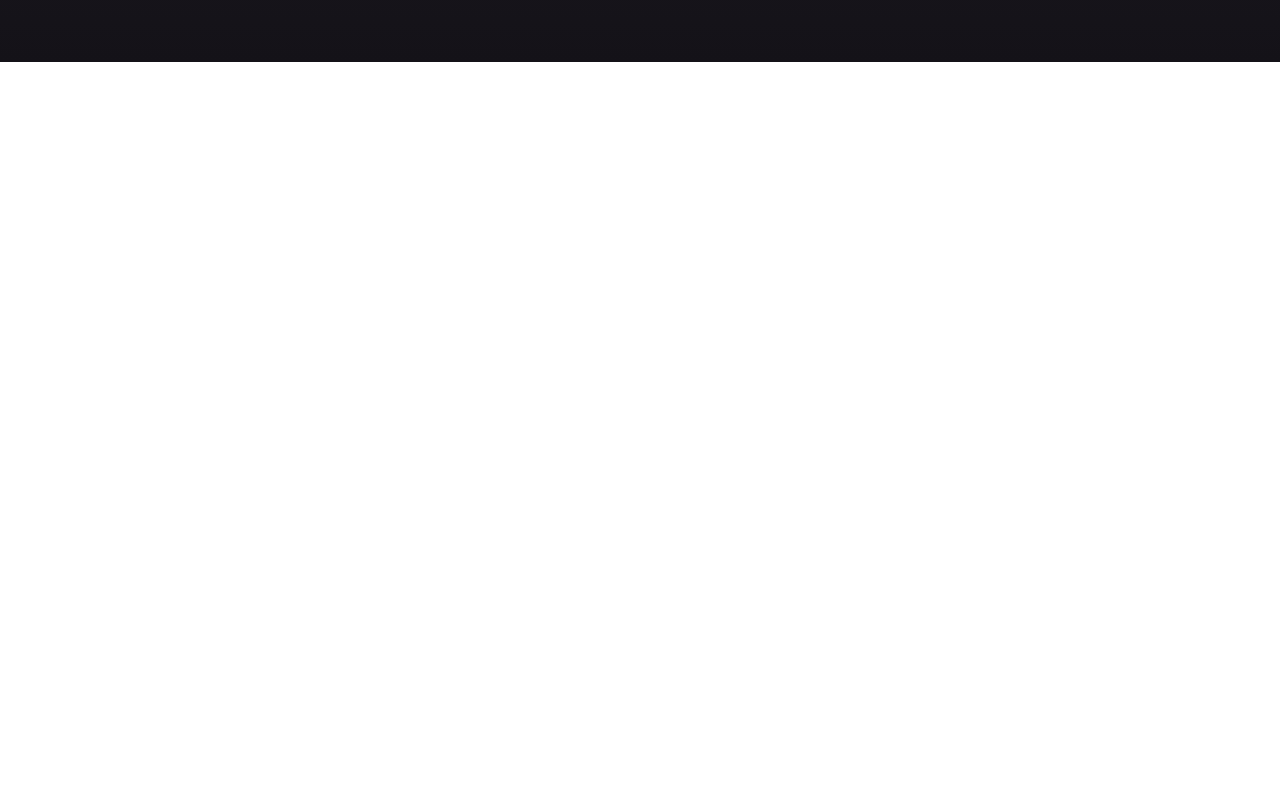
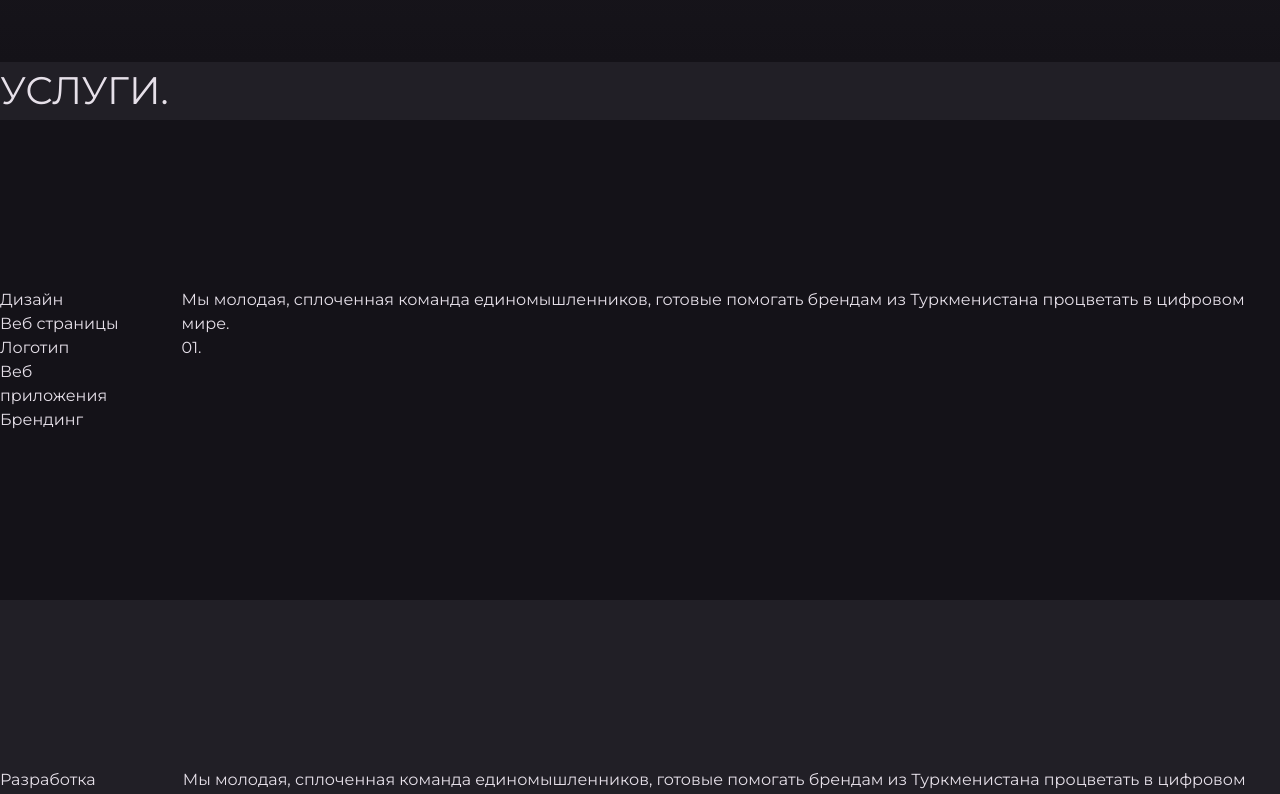
Before and after one commit to juaquinmorales2/vos, a Next.js app: page / in a window 1280 px wide. Shown: the part 1266-2060 px from the top of the page. Before the commit the page ends 1328 px from the top, so only its background shows below. Built offline with nearby package versions, Linux system fonts and the light colour scheme.

Commit message:
add cards

```diff
--- a/src/app/page.tsx
+++ b/src/app/page.tsx
@@ -5,6 +5,7 @@ import Hero from "@/widgets/Hero";
 import Navigation from "@/widgets/Navigation";
 import About from "@/components/About";
 import ParallaxCard from "@/components/shared/ParallaxCard";
+import { CARDS } from "@/data/cards";
 
 export default function Home() {
   const container = useRef(null);
@@ -13,14 +14,37 @@ export default function Home() {
     <main>
       <Navigation />
       <div className="relative">
-        <div ref={container} className="z bg-text-1">
+        <div ref={container} className=" bg-text-1">
           <ParallaxCard className="min-h-screen bg-gradient-to-b from-bg-1 to-bg-2">
             <Hero />
           </ParallaxCard>
-          <ParallaxCard className="bg-gradient-to-b from-bg-2 to-bg-1 ">
+          {/* <ParallaxCard className="bg-gradient-to-b from-bg-2 to-bg-1"> */}
             <About />
-          </ParallaxCard>
+          {/* </ParallaxCard> */}
+
+          <div className="relative">
+            <h3 className=" text-[3vw] text-text-1 bg-bg-2 sticky top-0 z-[500]">УСЛУГИ.</h3>
+            {CARDS.map(({ title, services, description, number, classes }, i) => (
+              <ParallaxCard key={number} className={`h-[60vh] ${classes}`} i={i}>
+                <div className="flex space-x-10 ">
+                  <div >
+                    <h4>{title}</h4>
+                    <ul>
+                      {services.map(service => (
+                        <li key={service}>{service}</li>
+                      ))}
+                    </ul>
+                  </div>
+                  <div>
+                    <p>{description}</p>
+                    <span>{number}</span>
+                  </div>
+                </div>
+              </ParallaxCard>
+            ))}
+          </div>
         </div>
+        <div className="h-[200vh] bg-bg-1 w-full z-[2000]">Lorem ipsum dolor sit amet consectetur, adipisicing elit. Similique, mollitia totam perferendis assumenda minus omnis suscipit repudiandae aliquam quidem asperiores.</div>
       </div>
     </main>
   );
--- a/src/components/About/index.tsx
+++ b/src/components/About/index.tsx
@@ -5,7 +5,7 @@ interface Props {}
 
 const Index: FC<Props> = () => {
   return (
-    <div className="relative self-start px-20 py-16 ">
+    <div className="relative self-start px-20 py-16 bg-gradient-to-b from-bg-2 to-bg-1">
       <h3 className="text-[7.5vw] font-extrabold">О НАС.</h3>
 
       <div className="flex space-x-16">
--- a/src/components/shared/ParallaxCard/index.tsx
+++ b/src/components/shared/ParallaxCard/index.tsx
@@ -4,14 +4,15 @@ import { motion } from "framer-motion";
 
 interface Props {
   children: ReactNode;
+  i?: number
   className?: string;
 }
 
-const Index: FC<Props> = ({ className, children }) => {
+const Index: FC<Props> = ({ className, i, children }) => {
   return (
-    <div className={`sticky top-0 flex items-center justify-center ${className}`}>
+    <div className={`sticky top-0 flex items-center justify-center ${className}`} style={{ top: `calc(-5vh + ${(i || 0) * 200}px)`, }} >
       <div className="relative flex h-[screen] w-full origin-top flex-col">
-        <div className="">{children}</div>
+        {children}
       </div>
     </div>
   );
--- /dev/null
+++ b/src/data/cards.ts
@@ -0,0 +1,26 @@
+export const CARDS = [
+  {
+    title: "Дизайн",
+    description:
+      "Мы молодая, сплоченная команда единомышленников, готовые помогать брендам из Туркменистана процветать в цифровом мире.",
+    services: ["Веб страницы", "Логотип", "Веб приложения", "Брендинг"],
+    number: "01.",
+    classes: "bg-bg-1",
+  },
+  {
+    title: "Разработка",
+    description:
+      "Мы молодая, сплоченная команда единомышленников, готовые помогать брендам из Туркменистана процветать в цифровом мире.",
+    services: ["Веб страницы", "Фулл стэк", "Веб приложений", "Разработка API"],
+    number: "02.",
+    classes: "bg-bg-2",
+  },
+  {
+    title: "Дизайн",
+    description:
+      "Мы молодая, сплоченная команда единомышленников, готовые помогать брендам из Туркменистана процветать в цифровом мире.",
+    services: ["Веб страницы", "Логотип", "Веб приложения", "Брендинг"],
+    number: "03.",
+    classes: "bg-bg-1",
+  },
+];
--- a/src/widgets/Hero/index.tsx
+++ b/src/widgets/Hero/index.tsx
@@ -29,6 +29,7 @@ const Hero = () => {
     }
   };
 
+  // make images auto movable "chat gpt?"
   const lerp = (start: number, target: number, amount: number) => start * (1 - amount) + target * amount;
 
   const animate = () => {
```
